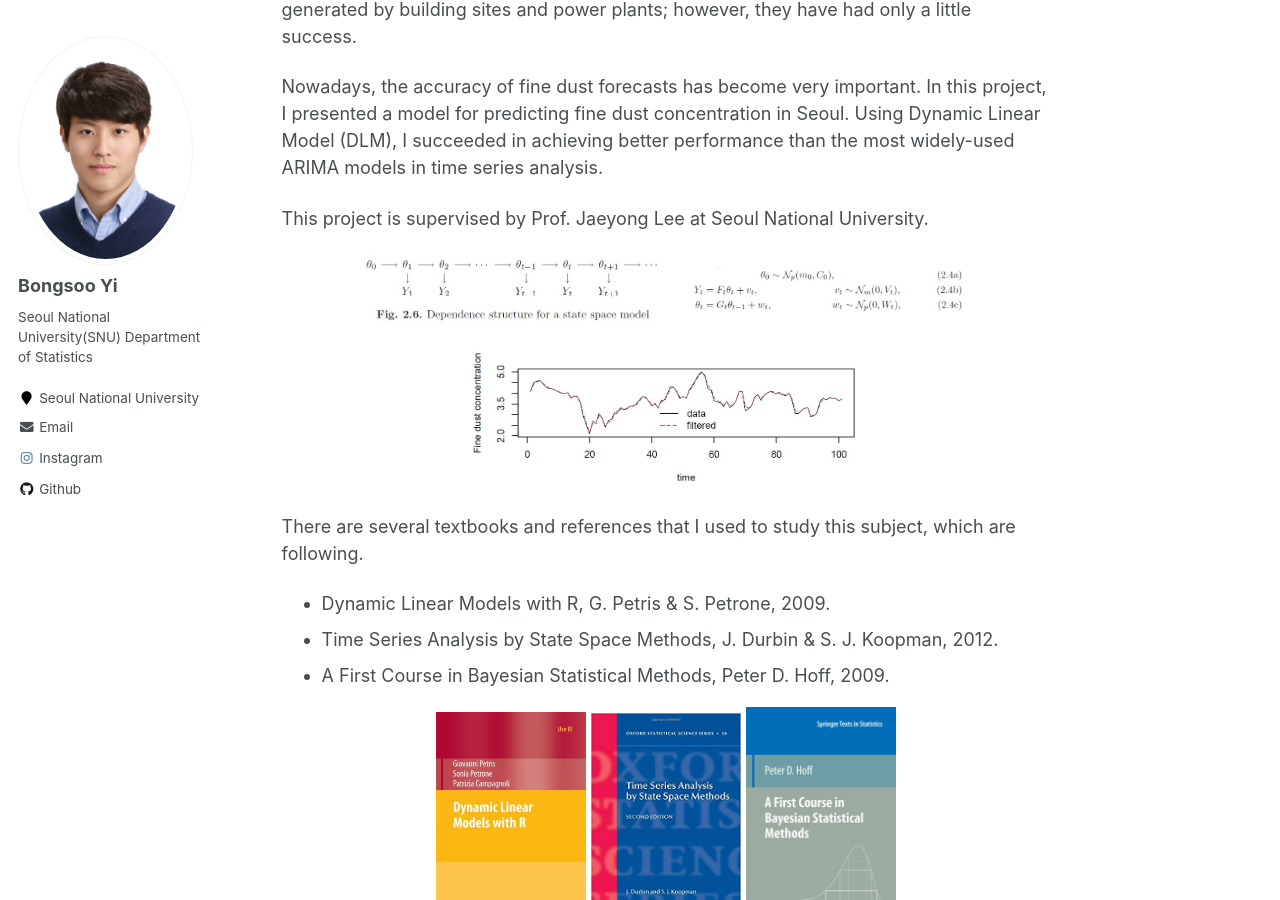
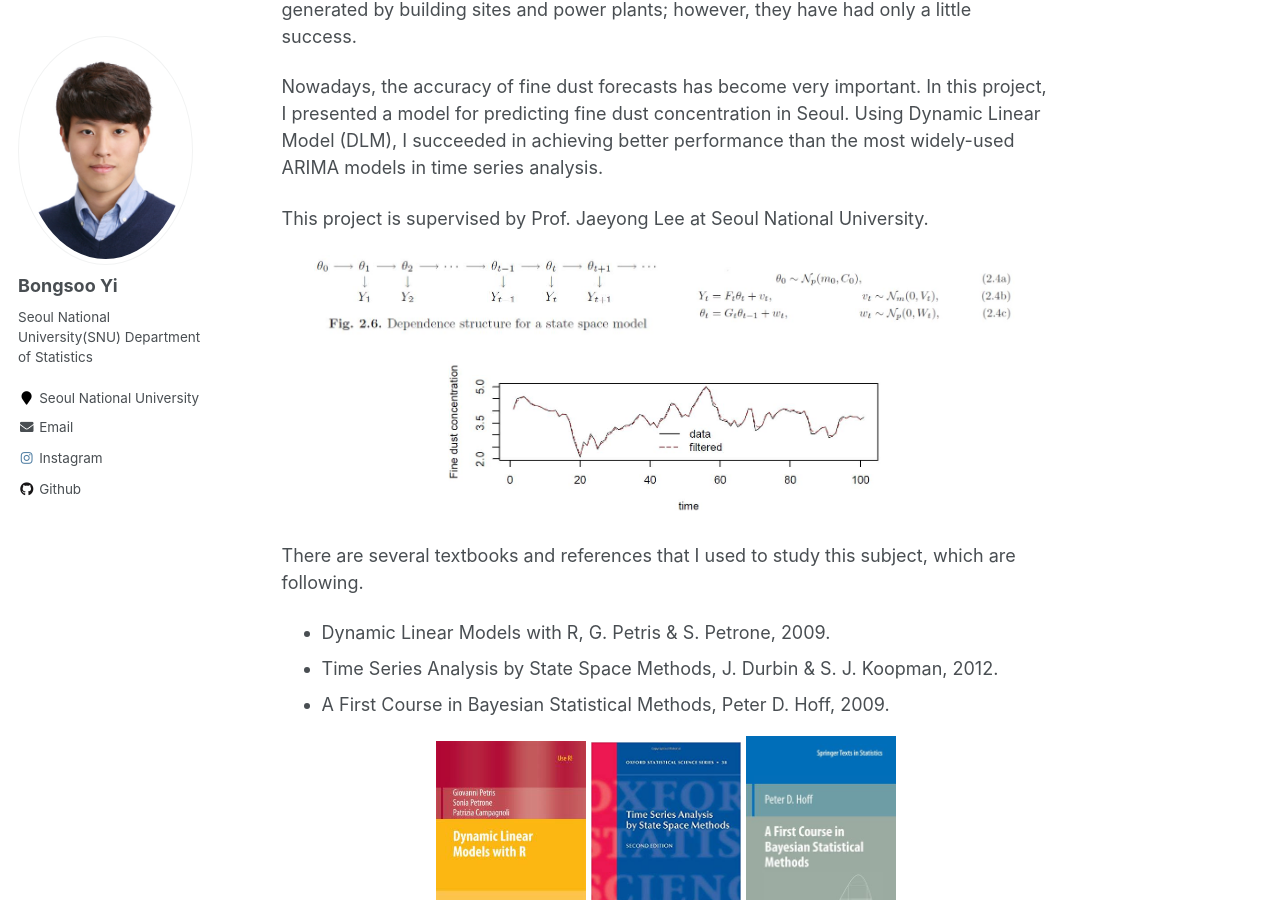
Before and after one commit to austinyi/austinyi.github.io, a Jekyll site: the page built from _talks/2017-08-31-talk-3.md, in a window 1280 px wide and 900 px high, scrolled down 404 px. Built offline with Jekyll 4.4.1, drawn with Linux system fonts in a browser that asks for light colours.

Commit message:
Update 2017-08-31-talk-3.md

```diff
--- a/_talks/2017-08-31-talk-3.md
+++ b/_talks/2017-08-31-talk-3.md
@@ -17,16 +17,16 @@ This project is supervised by Prof. Jaeyong Lee at Seoul National University.
 
 <p align="center">
 
-  <img src="http://austinyi.github.io/images/dlm1.JPG" style="width:300px;"/>
+  <img src="http://austinyi.github.io/images/dlm1.JPG" style="width:350px;"/>
 
-  <img src="http://austinyi.github.io/images/dlm2.JPG" style="width:300px;"/>
+  <img src="http://austinyi.github.io/images/dlm2.JPG" style="width:350px;"/>
 
 </p>
 
 
 <p align="center">
 
-  <img src="http://austinyi.github.io/images/dlm3.JPG" style="width:400px;"/>
+  <img src="http://austinyi.github.io/images/dlm3.JPG" style="width:450px;"/>
 
 
 </p>
```
